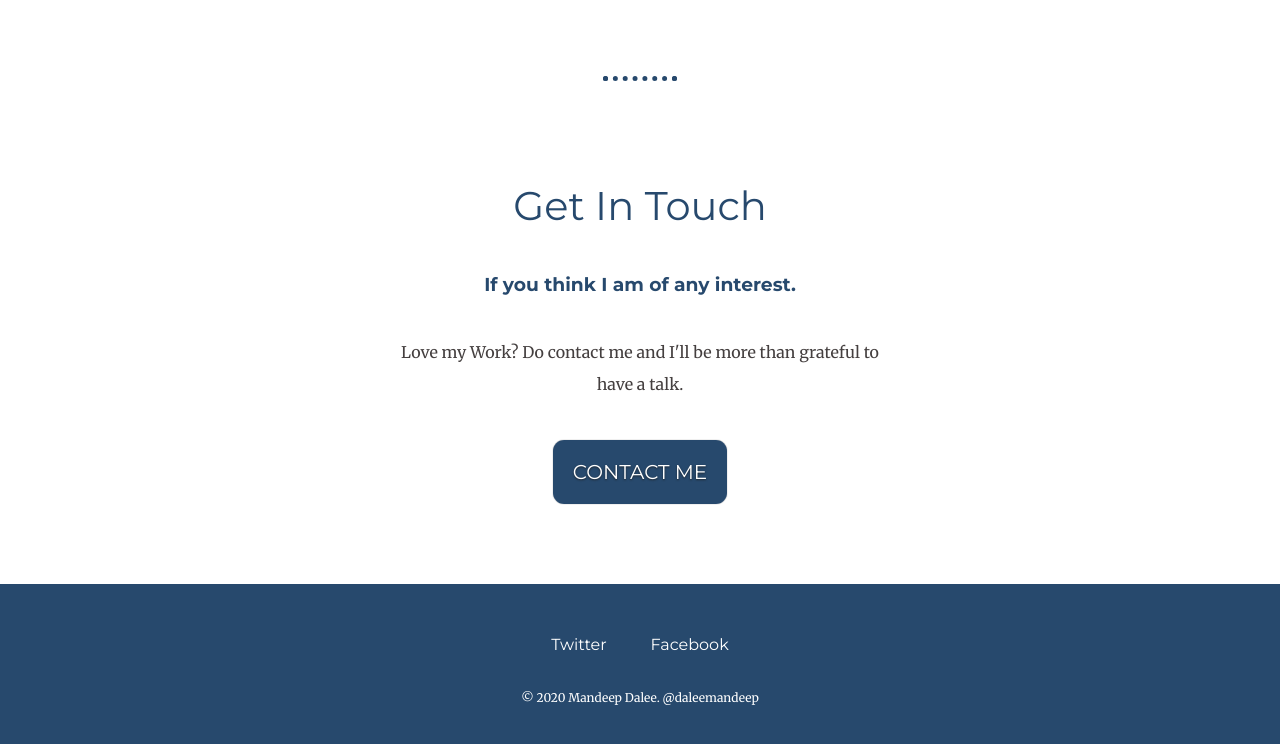
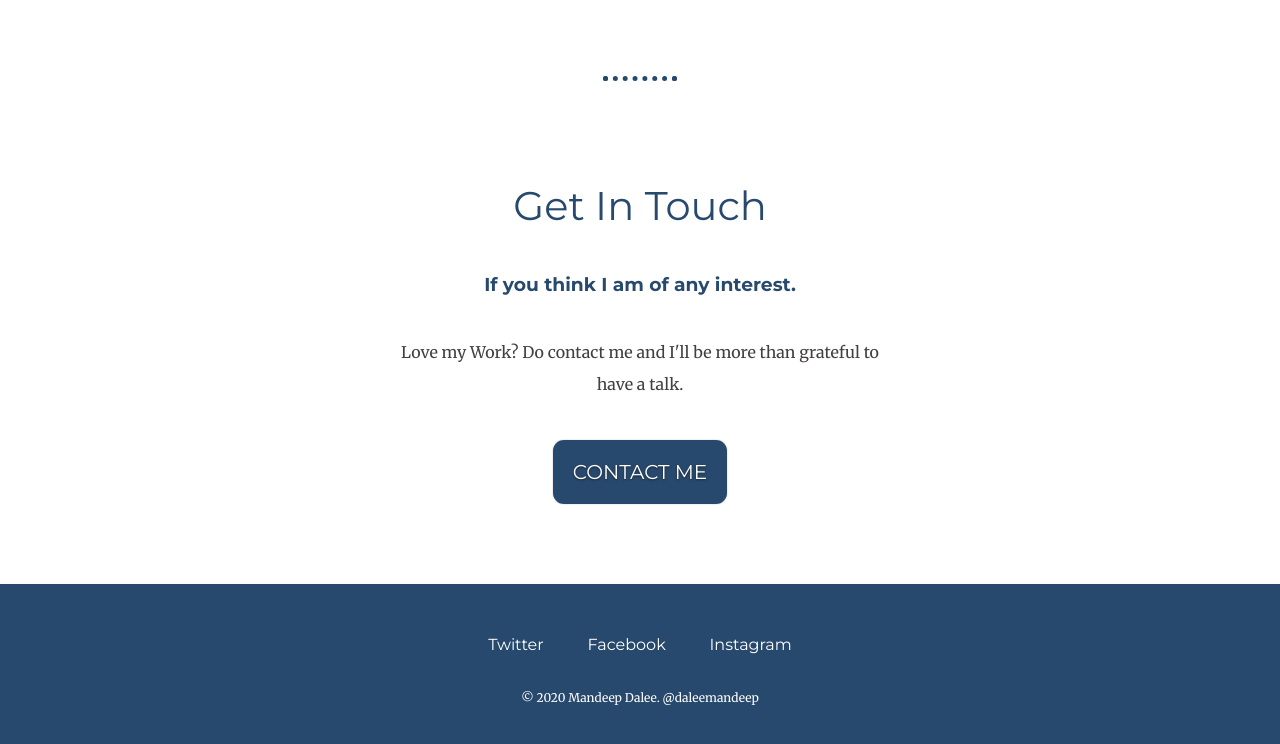
Before and after one commit to daleeman/CV, a plain HTML site: page index.html in a window 1280 px wide. Shown: the part 1984-2728 px from the top of the page. Drawn offline with Linux system fonts and the light colour scheme.

Commit message:
Update index.html
commit from dalee

```diff
--- a/index.html
+++ b/index.html
@@ -62,6 +62,7 @@
         <!-- <a class="footer-link" href="https://www.linkedin.com/">LinkedIn</a> -->
         <a class="footer-link" href="https://twitter.com/elonmusk">Twitter</a>
         <a class="footer-link" href="https://www.facebook.com/devita.dalee/">Facebook</a>
+        <a class="footer-link" href="https://www.instagram.com/daleemakeup/?hl=en">Instagram</a>
         <p class="copyright">© 2020 Mandeep Dalee. @daleemandeep</p>
     </div>
 
```
